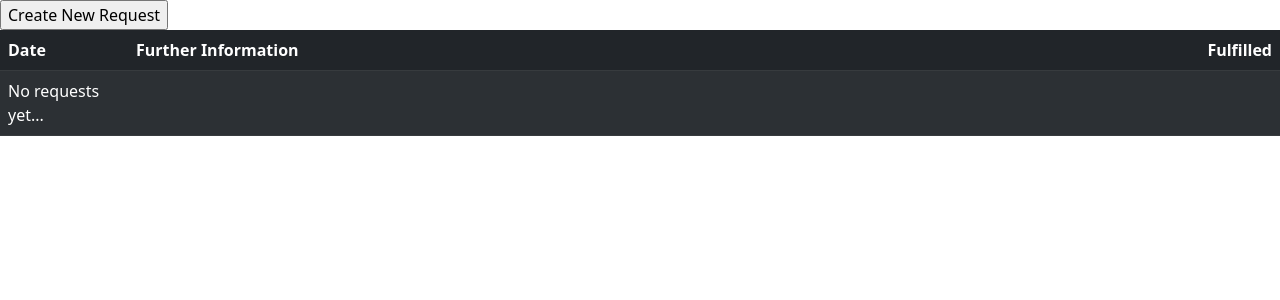
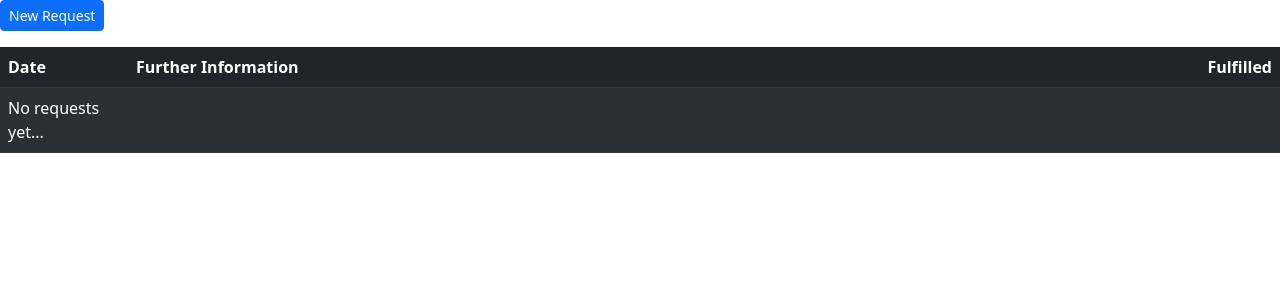
Before and after one commit to SaujanShr/Falcon, a Django app: template lessons/templates/request_list.html in a window 1280 px wide. Shown: the part 56-356 px from the top of the page. Run offline with Django 4.2, Linux system fonts and the light colour scheme; the template is opened without the code that fills it, so the values that code supplies are empty; some libraries are stand-ins or nearby versions.

Commit message:
fix new_request_form tests and add new request button to request list

```diff
--- a/lessons/templates/request_list.html
+++ b/lessons/templates/request_list.html
@@ -19,8 +19,7 @@
           </div>
         </div>
     </nav>
-    <form action="/create_request/" method="post">
-      <input type="submit" value="Create New Request"/>
+    <p><a href="{% url 'new_request_view' %}" class=" btn btn-sm btn-primary">New Request</a></p>
     </form>
     <table class="table table-dark table-striped">
       <thead>
```
Also changed, not shown: lessons/tests/forms/test_new_request_form.py (+9 -8 lines).
